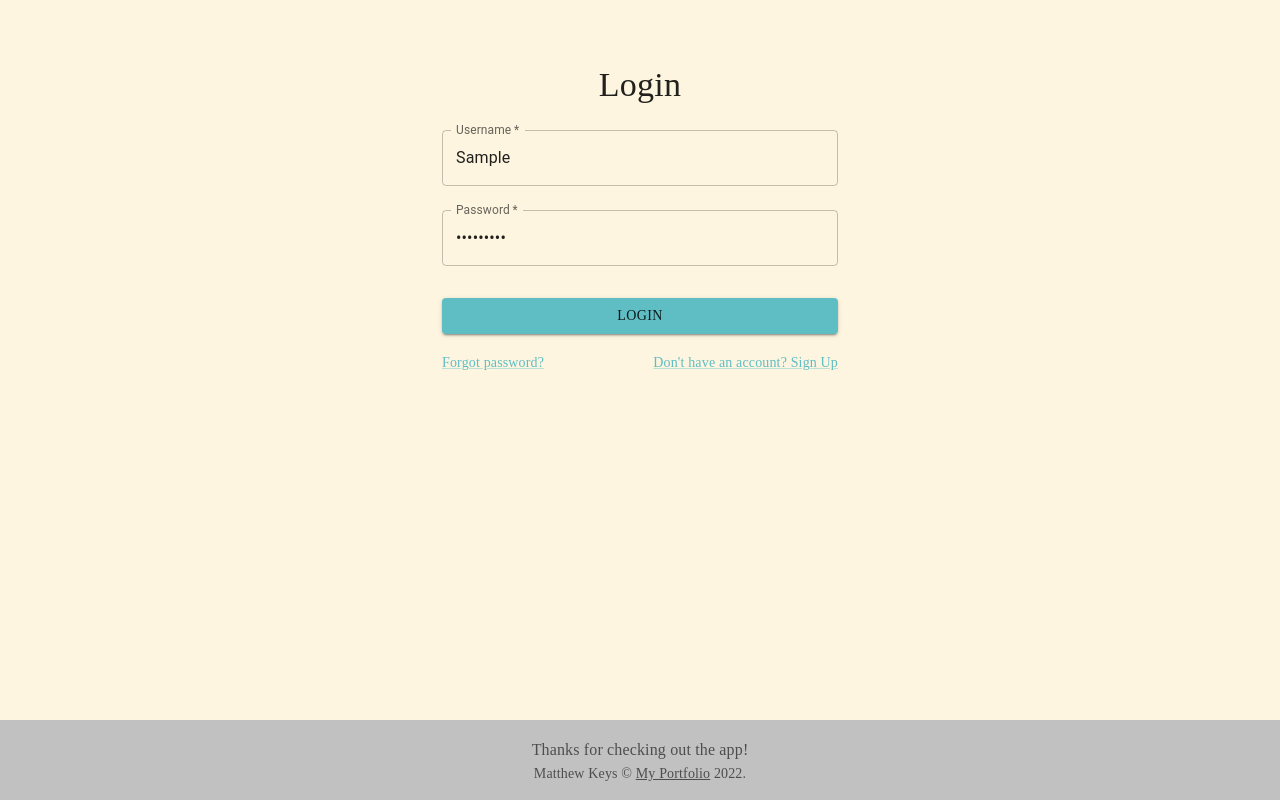
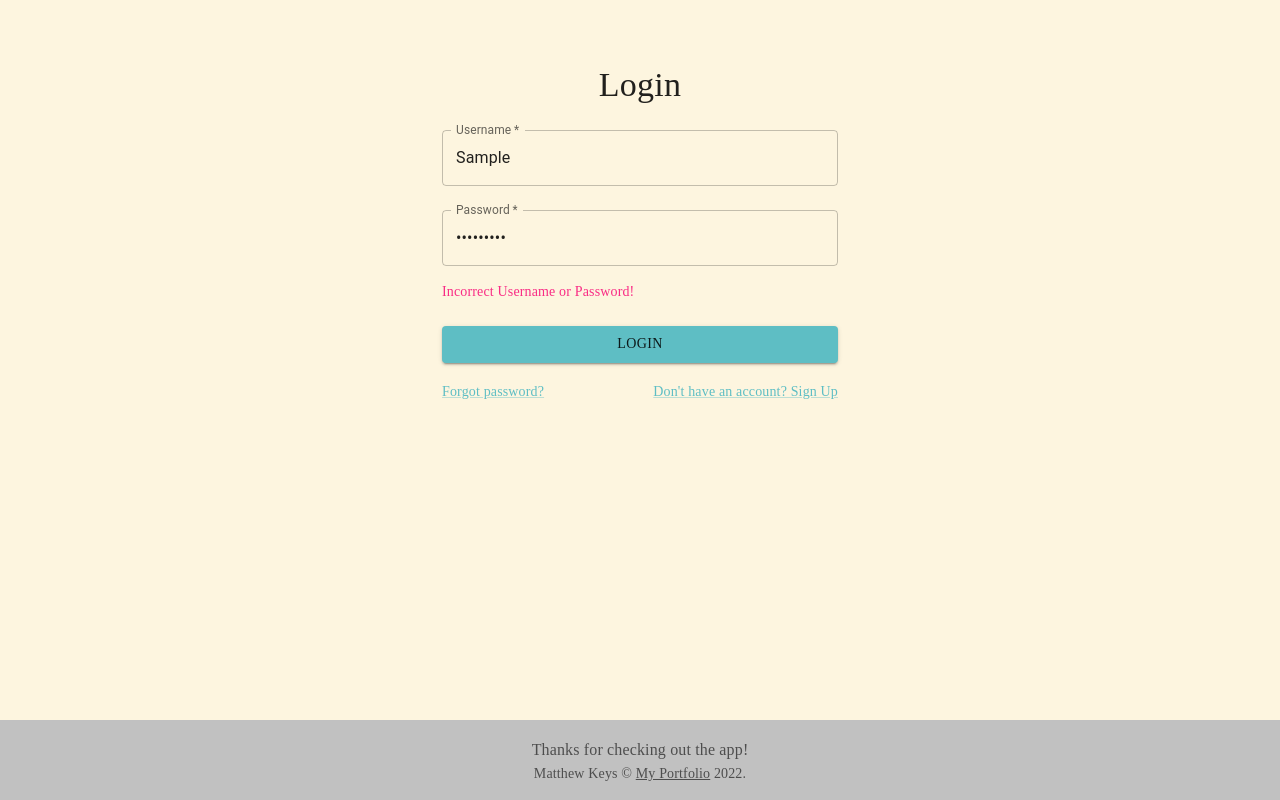
Before and after one commit to Fawlty22/MyBagV1, a React (Create React App) app in the folder client/: page /login in a window 1280 px wide. Both pictures are taken after typing "Sample", "Sample123" into the empty fields and a click on the button "LOGIN". Built offline with nearby package versions, Linux system fonts and the light colour scheme; no server answers; the HTML template or start-up script is replaced by a standard one.

Commit message:
login page error handling done just cause it was easy and needed to be done. signup page complete

```diff
--- a/client/src/pages/Login.jsx
+++ b/client/src/pages/Login.jsx
@@ -34,11 +34,13 @@ const theme = createTheme({
 
 export default function SignIn() {
   const [state, dispatch] = useStoreContext();
+  const [loginError, setLoginError] = useState(false);
   const [formState, setFormState] = useState({ username: "", password: "" });
   const [login, { data, loading, error }] = useMutation(LOGIN_MUTATION);
 
   const handleSubmit = async (event) => {
     event.preventDefault();
+    setLoginError(false);
 
     try {
       const mutationResponse = await login({
@@ -58,6 +60,7 @@ export default function SignIn() {
       Auth.login(token);
 
     } catch (e) {
+      setLoginError(true);
       console.log(e);
     }
   };
@@ -114,6 +117,8 @@ export default function SignIn() {
               autoComplete="current-password"
               onChange={handleChange}
             />
+                        {loginError && <Typography variant="body2" color="secondary" sx={{fontFamily: "Fredoka One", mt:1}}>Incorrect Username or Password!</Typography>}
+
 
             <Button
               type="submit"
```
